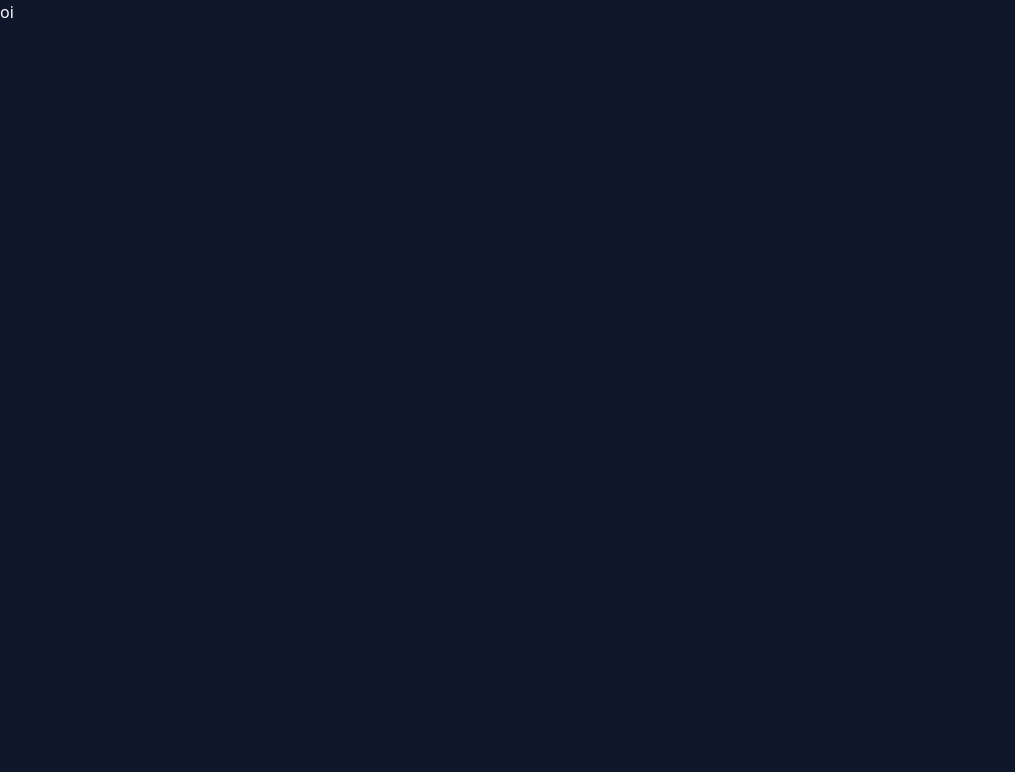
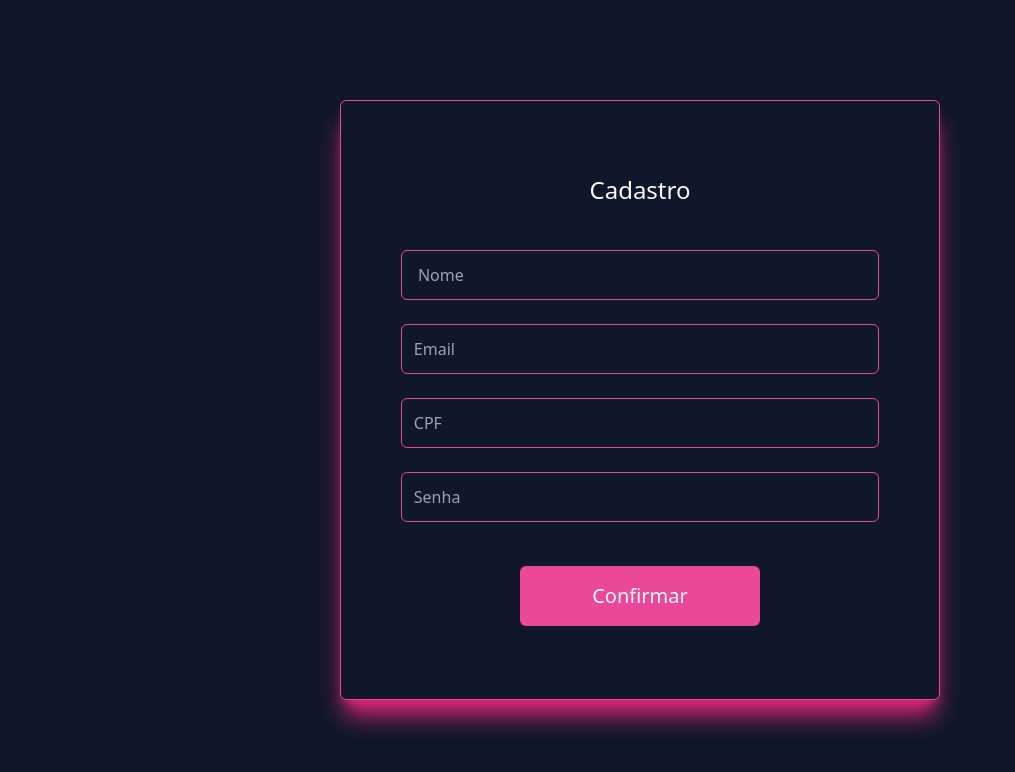
Before and after one commit to karendantas/cadastro-usu-rios-reactjs, a React (Vite) app: page / in a window 1280 px wide. Shown: the top 772 px of the page, without its empty margins (0-1015 px from the left). Built offline with nearby package versions, Linux system fonts and the light colour scheme.

Commit message:
feat: create form

```diff
--- a/src/App.tsx
+++ b/src/App.tsx
@@ -1,10 +1,28 @@
+import { Input } from "./components/input"
 
 
 function App() {
 
   return (
-   <main className="bg-slate-900 flex-1 w-full h-full">
-      <h1>oi</h1>
+   <main className="max-w-6xl h-screen mx-auto flex justify-center items-center ">
+      <div className="w-[600px] h-[600px] flex justify-center items-center flex-col border border-pink-500 rounded-md mx-5 shadow-xl shadow-pink-600">
+
+        <h2 className="text-2xl mb-11">Cadastro</h2>
+
+        <form action="" className="w-[80%] flex flex-col items-center gap-6 ">
+
+          <Input type="text" placeholder=" Nome"/>
+
+          <Input type="email" placeholder="Email"/>
+
+          <Input type="text" placeholder="CPF"/>
+
+          <Input type="password" placeholder="Senha"/>
+
+          <button className="bg-pink-500 hover:bg-pink-400 w-[50%] py-4 px-3 mt-5 rounded-md md:text-xl"> Confirmar</button>
+        </form>
+
+      </div>
    </main>
   )
 }
--- /dev/null
+++ b/src/components/input.tsx
@@ -0,0 +1,13 @@
+
+interface InputProps {
+    placeholder?: string
+    type: "text" | "email" | "password"
+}
+export function Input({ placeholder, type }: InputProps){
+    return (
+        <input
+            className=" border border-pink-500 rounded-md outline-none bg-transparent w-[100%] px-3 py-3"
+            type={type}
+            placeholder={placeholder} />
+    )
+}
--- a/src/main.tsx
+++ b/src/main.tsx
@@ -5,9 +5,6 @@ import App from './App.tsx'
 
 ReactDOM.createRoot(document.getElementById('root')!).render(
   <React.StrictMode>
-    <div className='bg-slate-900 flex-1'>
-      <App />
-
-    </div>
+    <App />
   </React.StrictMode>,
 )
```
